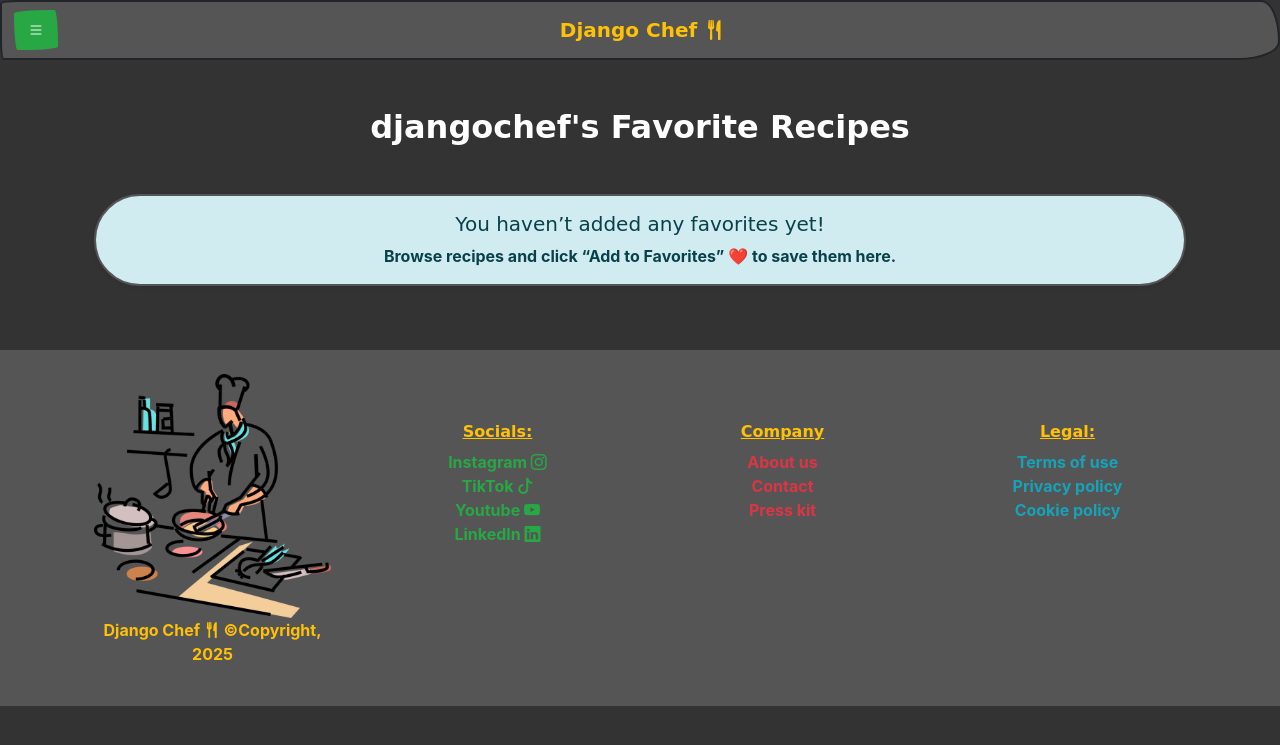
After one commit to PSebastian96/Django_Chef, a Django app: a page that uses django_chef/templates/partials/navbar.html in a window 1280 px wide. The commit adds this page. Shown: the top 745 px of the page. Run offline with Django 5.2, Linux system fonts and the light colour scheme; a user stored in the database is signed in; data comes from the database, SQL or seed files in the repository; both versions use the stored data as it was after the commit; some libraries are stand-ins or nearby versions; some web fonts are replaced.

Commit message:
added favorite list template and views,urls

```diff
--- a/django_chef/recipe_app/models.py
+++ b/django_chef/recipe_app/models.py
@@ -76,6 +76,12 @@ class Recipe(models.Model):
         """Return human-readable cook time, e.g., '45 Minutes'."""
         return f"{self.cook_time} {dict(self.TIME_UNITS).get(self.cook_time_unit)}"
 
+    def is_favorite(self, user):
+        """Return True if this recipe is in the user's favorites."""
+        if not user.is_authenticated:
+            return False
+        return self.favoriterecipe_set.filter(user=user).exists()
+
 # ingredient measure model
 class IngreadientMeasure(models.Model):
     measure = models.CharField(max_length=100, unique=True)
--- /dev/null
+++ b/django_chef/recipe_app/templates/recipe_app/recipe/favorites_list.html
@@ -0,0 +1,99 @@
+{% extends "base.html" %}
+{% load static %}
+{% block content %}
+
+<div class="container py-5">
+
+  <!-- Header -->
+  <h2 class="text-center mb-5 text-white fw-bold">
+    {{ user.username }}'s Favorite Recipes
+  </h2>
+
+  <!-- No Favorites Case -->
+  {% if not favorites %}
+    <div class="alert alert-info text-center border border-dark rounded-pill shadow-sm">
+      <h5 class="mb-0">You haven’t added any favorites yet!</h5>
+      <p class="mt-2 mb-0">Browse recipes and click “Add to Favorites” ❤️ to save them here.</p>
+    </div>
+  {% else %}
+
+  <!-- Favorites Grid -->
+  <div class="row row-cols-1 row-cols-md-3 g-4">
+    {% for fav in favorites %}
+      <div class="col mb-3">
+        <div class="card border-dark rounded bg-light h-100 shadow-sm">
+
+          <!-- Card Header -->
+          <h3 class="card-header text-center fw-bold bg-primary text-white">
+            {{ fav.recipe.title }}
+          </h3>
+
+          <!-- Image -->
+          {% if fav.recipe.image %}
+            <img src="{{ fav.recipe.image.url }}" alt="Image of {{ fav.recipe.title }}" class="img-fluid">
+          {% else %}
+            <img src="{% static 'img/default_meal.png' %}" alt="Default food image" class="img-fluid">
+          {% endif %}
+
+          <!-- Card Body -->
+          <div class="card-body">
+            <div class="row g-2 text-center">
+
+              <div class="col-6">
+                <div class="border rounded p-3">
+                  <span class="badge bg-info">Category</span>
+                  <p class="text-dark mb-0 fw-semibold">{{ fav.recipe.category.name|default:"Uncategorized" }}</p>
+                </div>
+              </div>
+
+              <div class="col-6">
+                <div class="border rounded p-3">
+                  <span class="badge bg-danger">Spice Level</span>
+                  <p class="text-dark mb-0 fw-semibold">{{ fav.recipe.spice_level }} of 5</p>
+                </div>
+              </div>
+
+              <div class="col-6">
+                <div class="border rounded p-3">
+                  <span class="badge bg-success">Prep Time</span>
+                  <p class="text-dark mb-0 fw-semibold">
+                    {{ fav.recipe.prep_time }} {{ fav.recipe.prep_time_unit }}
+                  </p>
+                </div>
+              </div>
+
+              <div class="col-6">
+                <div class="border rounded p-3">
+                  <span class="badge bg-primary">Cook Time</span>
+                  <p class="text-dark mb-0 fw-semibold">
+                    {{ fav.recipe.cook_time }} {{ fav.recipe.cook_time_unit }}
+                  </p>
+                </div>
+              </div>
+
+              <!-- Buttons -->
+              <div class="col-12 pt-3">
+                <div class="d-flex justify-content-center gap-2">
+                  <a href="{% url 'read_recipe' fav.recipe.pk fav.recipe.slug %}" class="btn btn-info fw-semibold">
+                    Read <i class="bi bi-book-half"></i>
+                  </a>
+
+                  <form method="post" action="{% url 'toggle_favorite' fav.recipe.pk %}">
+                    {% csrf_token %}
+                    <button class="btn btn-outline-danger fw-semibold">
+                      Remove <i class="bi bi-heartbreak"></i>
+                    </button>
+                  </form>
+                </div>
+              </div>
+            </div>
+          </div>
+
+        </div>
+      </div>
+    {% endfor %}
+  </div>
+  {% endif %}
+</div>
+
+{% endblock %}
--- a/django_chef/recipe_app/urls.py
+++ b/django_chef/recipe_app/urls.py
@@ -6,7 +6,7 @@ from .views import (CustomUserDetails, CustomUserDetailUpdateView, DelUserView,
 from .views import (CreateCategory, ListCategories, UpdateCategories, DelCategory,
                     CreateMeasurement, ListMeasurement, UpdateMeasurement, DelMeasurement,
                     ReadRecipe, UpdateRecipe, DelRecipe, CreateIngredient, UpdateIngredient, DelIngredient,
-                    CreateInstruction, Updateinstruction, DelInstruction, AddFavorite, RemoveFavorite, ListFavorite)
+                    CreateInstruction, Updateinstruction, DelInstruction, FavoriteListView, ToggleFavoriteView)
 
 urlpatterns = [
     path('', HomePageView.as_view(), name='home'),
@@ -35,8 +35,7 @@ urlpatterns = [
     path('add_instruction/id_<int:pk>/<slug:slug>/', CreateInstruction.as_view(), name='add_instruction'),
     path('update_instruction/id_<int:pk>/<slug:slug>/', Updateinstruction.as_view(), name='update_instruction'),
     path('delete_instruction/id_<int:pk>/<slug:slug>/', DelInstruction.as_view(), name='delete_instruction'),
-    # path('add_favorite/id_<int:pk>/<slug:slug>/', AddFavorite.as_view(), name='add_fav'),
-    # path('remove_favorite/id_<int:pk>/<slug:slug>/', RemoveFavorite.as_view(), name='remove_fav'),
-    # path('fav_recipe_list/', ListFavorite.as_view(), name='list_fav'),
+    path('recipe/id_<int:pk>/favorite/', ToggleFavoriteView.as_view(), name='toggle_favorite'),
+    path('favorite_recipes/<str:username>s_fav_recipes/', FavoriteListView.as_view(), name='favorites_list'),
     # path('create_recipe/', RecipeWizard.as_view([RecipeForm, IngredientsForm, StepsForm]), name='create_recipe'),
 ] + static(settings.MEDIA_URL, document_root=settings.MEDIA_ROOT)
--- a/django_chef/recipe_app/views.py
+++ b/django_chef/recipe_app/views.py
@@ -1,7 +1,8 @@
 from formtools.wizard.views import SessionWizardView
-from django.views.generic import (CreateView, DetailView, UpdateView, ListView, TemplateView, DeleteView)
+from django.views.generic import (CreateView, DetailView, UpdateView, ListView, TemplateView, DeleteView, View)
 from django.contrib.auth.views import LoginView, LogoutView
 from django.contrib.auth.mixins import LoginRequiredMixin
+from django.contrib import messages
 from django.shortcuts import get_object_or_404, redirect
 from django.urls import reverse_lazy, reverse
 from django.utils.text import slugify
@@ -351,21 +352,23 @@ class DelMeasurement(LoginRequiredMixin, DeleteView):
 """
 Favorite Recipe Add, Delete, List
 """
-class AddFavorite(LoginRequiredMixin, CreateView):
+class ToggleFavoriteView(LoginRequiredMixin, View):
+    """Add or remove a recipe from favorites."""
     def post(self, request, *args, **kwargs):
         recipe = get_object_or_404(Recipe, pk=kwargs['pk'])
-        FavoriteRecipe.objects.get_or_create(user=request.user, recipe=recipe)
+        favorite, created = FavoriteRecipe.objects.get_or_create(user=request.user, recipe=recipe)
+
+        if created:
+            messages.success(request, f"Added <strong>{recipe.title}</strong> to favorites.")
+        else:
+            favorite.delete()
+            messages.info(request, f"Removed <strong>{recipe.title}</strong> from favorites.")
+
         return redirect('read_recipe', pk=recipe.pk, slug=recipe.slug)
 
-class RemoveFavorite():
-    def post(self, request, *args, **kwargs):
-        recipe = get_object_or_404(Recipe, pk=kwargs['pk'])
-        FavoriteRecipe.objects.get_or_create(user=request.user, recipe=recipe).delete()
-        return redirect('read_recipe', pk=recipe.pk, slug=recipe.slug)
-
-class ListFavorite():
+class FavoriteListView(LoginRequiredMixin, ListView):
     model = FavoriteRecipe
-    template_name = 'recipe_app/recipe/favorite_list.html'
+    template_name = 'recipe_app/recipe/favorites_list.html'
     context_object_name = 'favorites'
 
     def get_queryset(self):
--- a/django_chef/templates/partials/navbar.html
+++ b/django_chef/templates/partials/navbar.html
@@ -40,7 +40,7 @@
         <a class="nav-link" href="{% url 'recipe_list' %}">Recipe List <i class="bi bi-card-list"></i></a>
       </li>
       <li class="nav-item">
-        <a class="nav-link" href="#">Favourite Recipes <i class="bi bi-bookmark-heart"></i></a>
+        <a class="nav-link" href="{% url 'favorites_list' user.username %}">Favourite Recipes <i class="bi bi-bookmark-heart"></i></a>
       </li>
       <li class="nav-item">
         <a class="nav-link" href="{% url 'create_recipe' %}">Create Recipe <i class="bi bi-journal-plus"></i></a>
```
Also changed, not shown: django_chef/recipe_app/templates/recipe_app/recipe/list_recipe.html (+10 -1 lines), django_chef/db.sqlite3.
